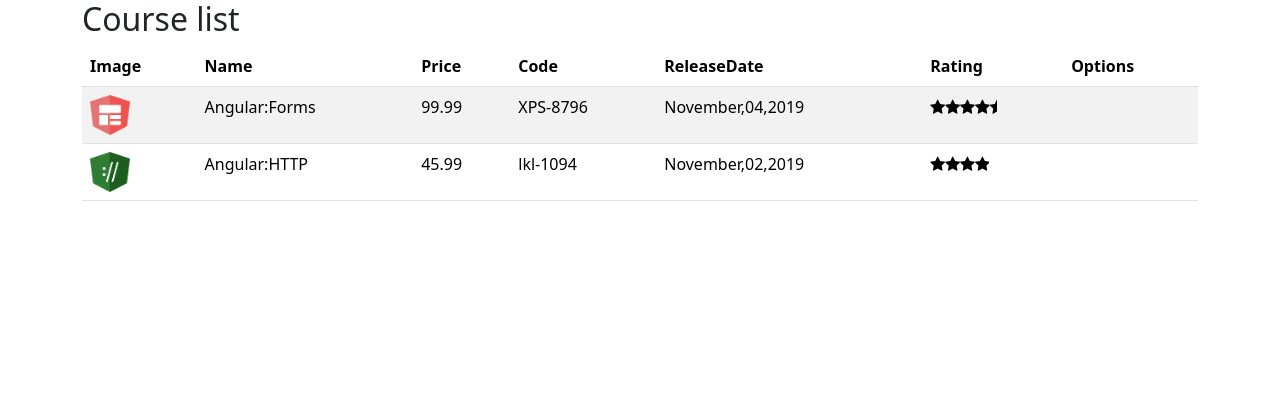
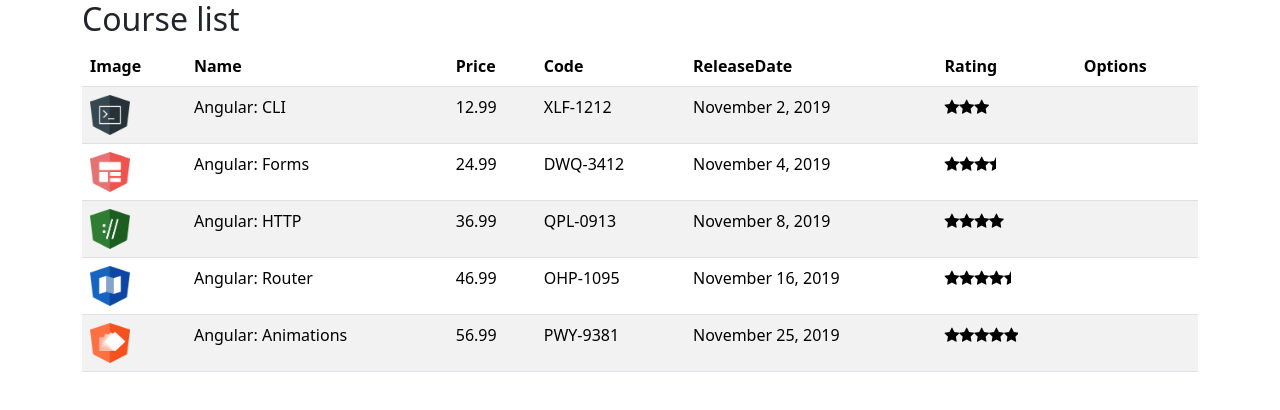
Before and after one commit to Deividwb/course-manager, an Angular app: page / in a window 1280 px wide. Shown: the top 410 px of the page. Built offline with nearby package versions, Linux system fonts and the light colour scheme.

Commit message:
creating class service for dependency injection

```diff
--- a/src/app/courses/Course.ts
+++ b/src/app/courses/Course.ts
@@ -8,5 +8,6 @@
   duration!: number;
   rating!: number;
   releaseDate!: string;
+  description!: string;
 
 }
--- a/src/app/courses/course-list.component.ts
+++ b/src/app/courses/course-list.component.ts
@@ -1,5 +1,6 @@
 import {Component, OnInit} from "@angular/core";
 import {Course} from "./Course";
+import {CourseService} from "./course.service";
 
 //decoraitor descrevendo que essa classe é um componet
 @Component({
@@ -9,29 +10,10 @@
 export class CourseListComponent implements OnInit {
   courses : Course[] = [];
 
+  constructor(private courseService:CourseService) {}
+
   ngOnInit(): void {
-    this.courses = [
-      {
-        id: 1,
-        name: 'Angular:Forms',
-        imageUrl: '/assets/images/forms.png',
-        price: 99.99,
-        code: 'XPS-8796',
-        duration: 120,
-        rating: 4.5,
-        releaseDate: 'November,04,2019'
-      },
-      {
-        id: 2,
-        name: 'Angular:HTTP',
-        imageUrl: '/assets/images/http.png',
-        price: 45.99,
-        code: 'lkl-1094',
-        duration: 80,
-        rating: 4,
-        releaseDate: 'November,02,2019'
-      }
-    ]
+   this.courses = this.courseService.retrieveAll();
   }
 
 }
--- a/src/app/courses/course.service.ts
+++ b/src/app/courses/course.service.ts
@@ -0,0 +1,69 @@
+import {Course} from "./Course";
+import {Injectable} from "@angular/core";
+//classe sera habilitada para injecao de independencia
+@Injectable({
+  providedIn:'root'
+})
+export class CourseService{
+
+  retrieveAll():Course[]{
+        return COURSES;
+    }
+}
+var COURSES: Course[] = [
+  {
+    id: 1,
+    name: 'Angular: CLI',
+    releaseDate: 'November 2, 2019',
+    description: 'Neste curso, os alunos irÃ£o obter um grande conhecimento nos principais recursos do CLI.',
+    duration: 120,
+    code: 'XLF-1212',
+    rating: 3,
+    price: 12.99,
+    imageUrl: '/assets/images/cli.png',
+  },
+  {
+    id: 2,
+    name: 'Angular: Forms',
+    releaseDate: 'November 4, 2019',
+    description: 'Neste curso, os alunos irÃ£o obter um conhecimento aprofundado sobre os recursos disponÃ­veis no mÃ³dulo de Forms.',
+    duration: 80,
+    code: 'DWQ-3412',
+    rating: 3.5,
+    price: 24.99,
+    imageUrl: '/assets/images/forms.png',
+  },
+  {
+    id: 3,
+    name: 'Angular: HTTP',
+    releaseDate: 'November 8, 2019',
+    description: 'Neste curso, os alunos irÃ£o obter um conhecimento aprofundado sobre os recursos disponÃ­veis no mÃ³dulo de HTTP.',
+    duration: 80,
+    code: 'QPL-0913',
+    rating: 4.0,
+    price: 36.99,
+    imageUrl: '/assets/images/http.png',
+  },
+  {
+    id: 4,
+    name: 'Angular: Router',
+    releaseDate: 'November 16, 2019',
+    description: 'Neste curso, os alunos irÃ£o obter um conhecimento aprofundado sobre os recursos disponÃ­veis no mÃ³dulo de Router.',
+    duration: 80,
+    code: 'OHP-1095',
+    rating: 4.5,
+    price: 46.99,
+    imageUrl: '/assets/images/router.png',
+  },
+  {
+    id: 5,
+    name: 'Angular: Animations',
+    releaseDate: 'November 25, 2019',
+    description: 'Neste curso, os alunos irÃ£o obter um conhecimento aprofundado sobre os recursos disponÃ­veis sobre Animation.',
+    duration: 80,
+    code: 'PWY-9381',
+    rating: 5,
+    price: 56.99,
+    imageUrl: '/assets/images/animations.png',
+  }
+];
```
